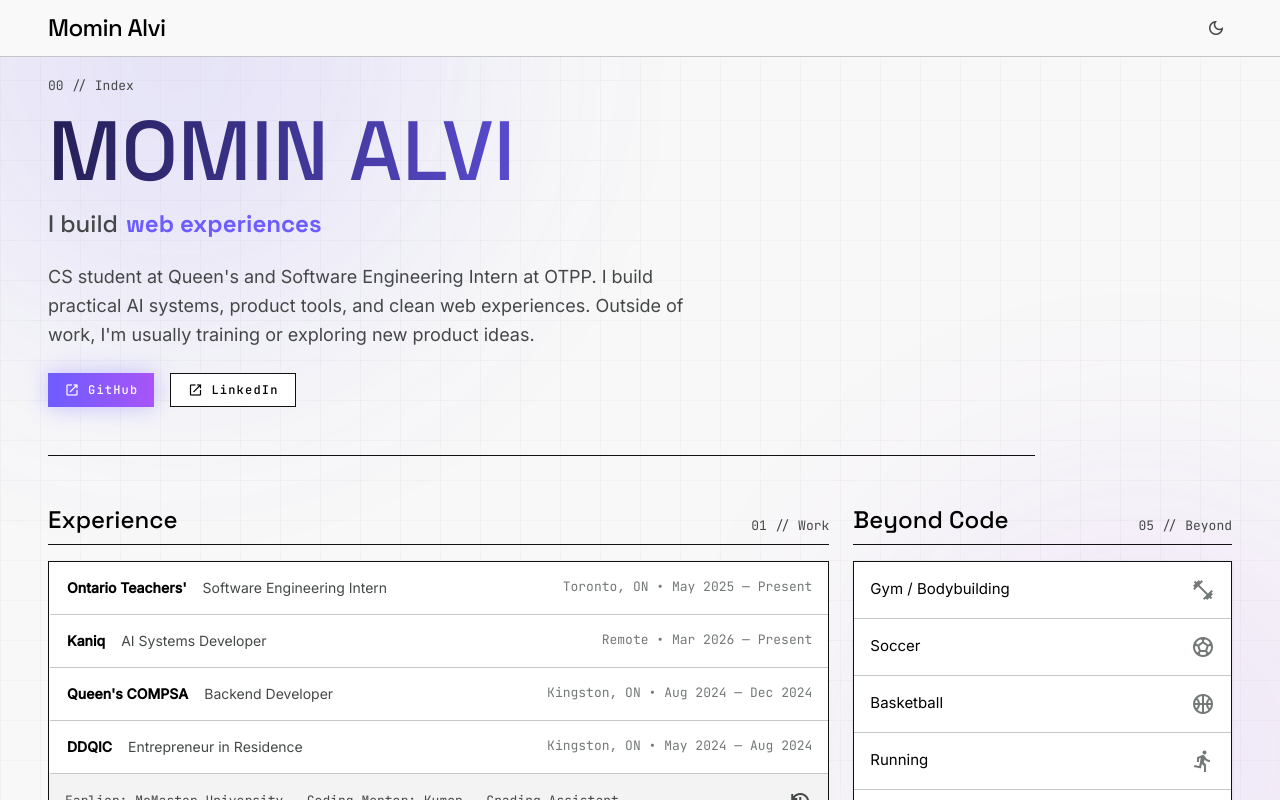
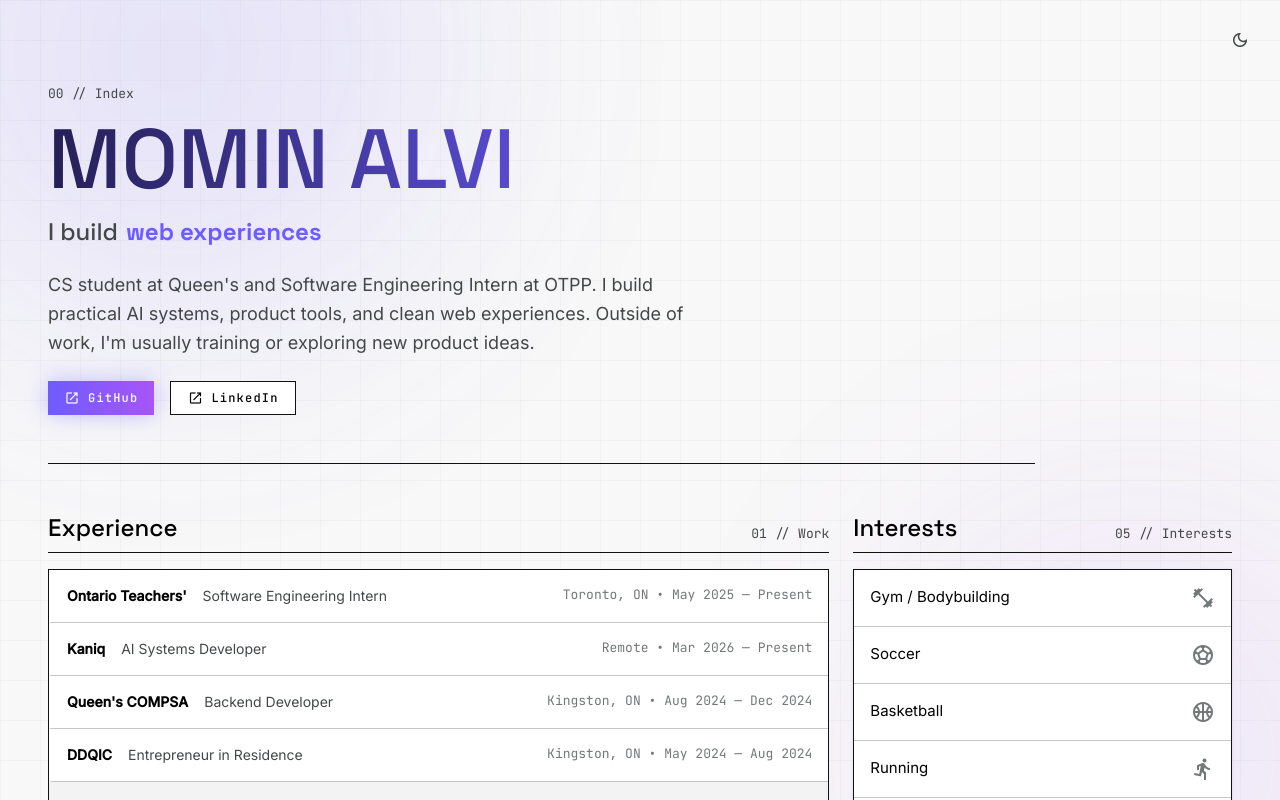
Before and after one commit to mominalvi/personal-portfolio, a Next.js app: page / in a window 1280 px wide. Shown: the top 800 px of the page. Built offline with nearby package versions, Linux system fonts and the light colour scheme.

Commit message:
remove top navbar for floating theme toggle, rename section to Interests

```diff
--- a/src/app/page.tsx
+++ b/src/app/page.tsx
@@ -1,4 +1,3 @@
-import Nav from "@/components/Nav";
 import Hero from "@/components/Hero";
 import Experience from "@/components/Experience";
 import Projects from "@/components/Projects";
@@ -8,12 +7,15 @@ import Skills from "@/components/Skills";
 import GitHubActivity from "@/components/GitHubActivity";
 import Footer from "@/components/Footer";
 import Reveal from "@/components/motion/Reveal";
+import ThemeToggle from "@/components/ThemeToggle";
 
 export default function Home() {
   return (
     <>
-      <Nav />
-      <main className="relative z-10 pt-[72px] px-lg md:px-xl max-w-container-max mx-auto pb-xxl flex-grow">
+      <div className="fixed top-md right-md md:top-lg md:right-lg z-50">
+        <ThemeToggle />
+      </div>
+      <main className="relative z-10 pt-xl md:pt-xxl px-lg md:px-xl max-w-container-max mx-auto pb-xxl flex-grow">
         <Hero />
         <div className="grid grid-cols-1 md:grid-cols-12 gap-x-gutter gap-y-xl md:gap-y-xxl">
           <div className="md:col-span-8 md:col-start-1 md:row-start-1">
--- a/src/components/IndexModule.tsx
+++ b/src/components/IndexModule.tsx
@@ -14,9 +14,9 @@ export default function IndexModule() {
       style={{ animationDelay: "450ms" }}
     >
       <div className="flex justify-between items-end border-b-architectural pb-sm mb-md">
-        <h2 className="font-h3 text-h3 text-primary">Beyond Code</h2>
+        <h2 className="font-h3 text-h3 text-primary">Interests</h2>
         <span className="font-meta-technical text-meta-technical text-on-surface-variant">
-          05 // Beyond
+          05 // Interests
         </span>
       </div>
       <div className="flex flex-col border-architectural bg-surface-container-lowest shadow-sm">
--- a/src/components/Nav.tsx
+++ /dev/null
@@ -1,12 +0,0 @@
-import ThemeToggle from "./ThemeToggle";
-
-export default function Nav() {
-  return (
-    <nav className="fixed top-0 inset-x-0 z-50 bg-background border-b border-outline-variant">
-      <div className="max-w-container-max mx-auto px-lg md:px-xl flex justify-between items-center h-14">
-        <div className="font-h3 text-h3 text-primary tracking-tight">Momin Alvi</div>
-        <ThemeToggle />
-      </div>
-    </nav>
-  );
-}
```
